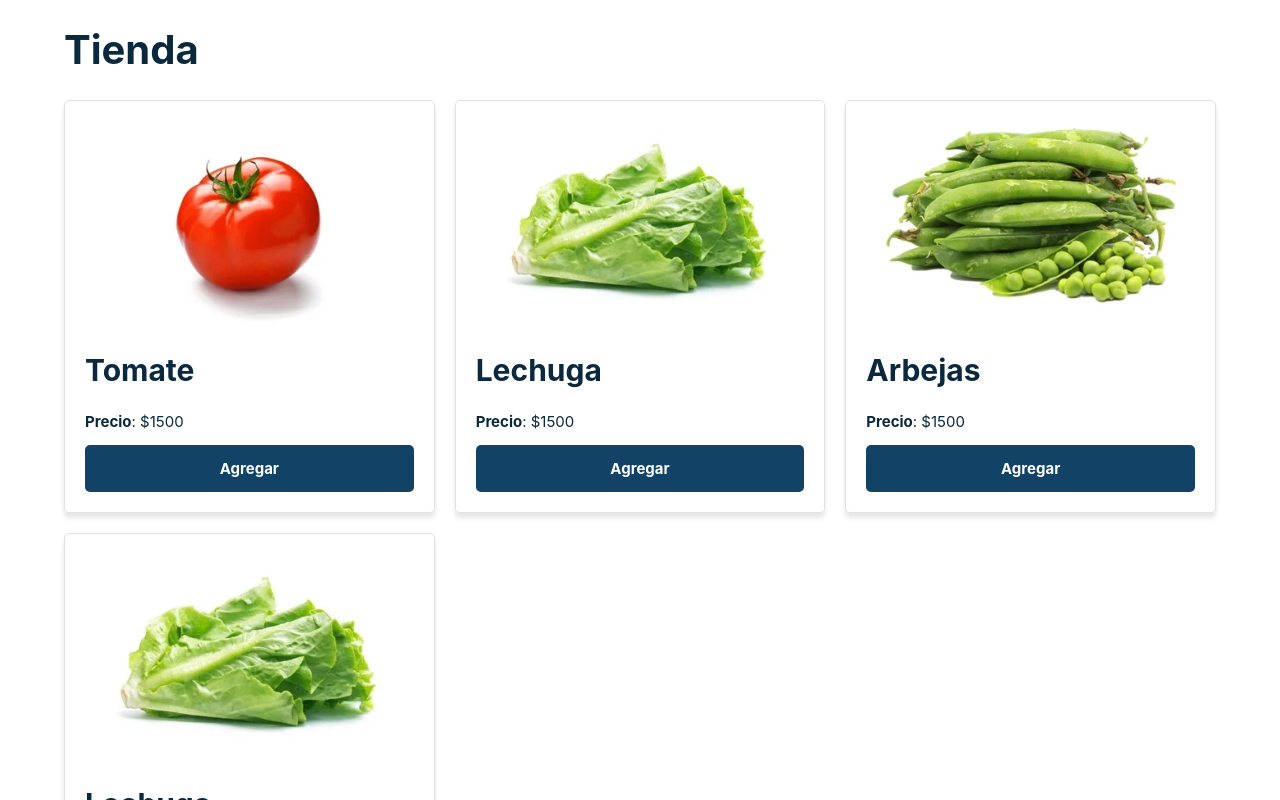
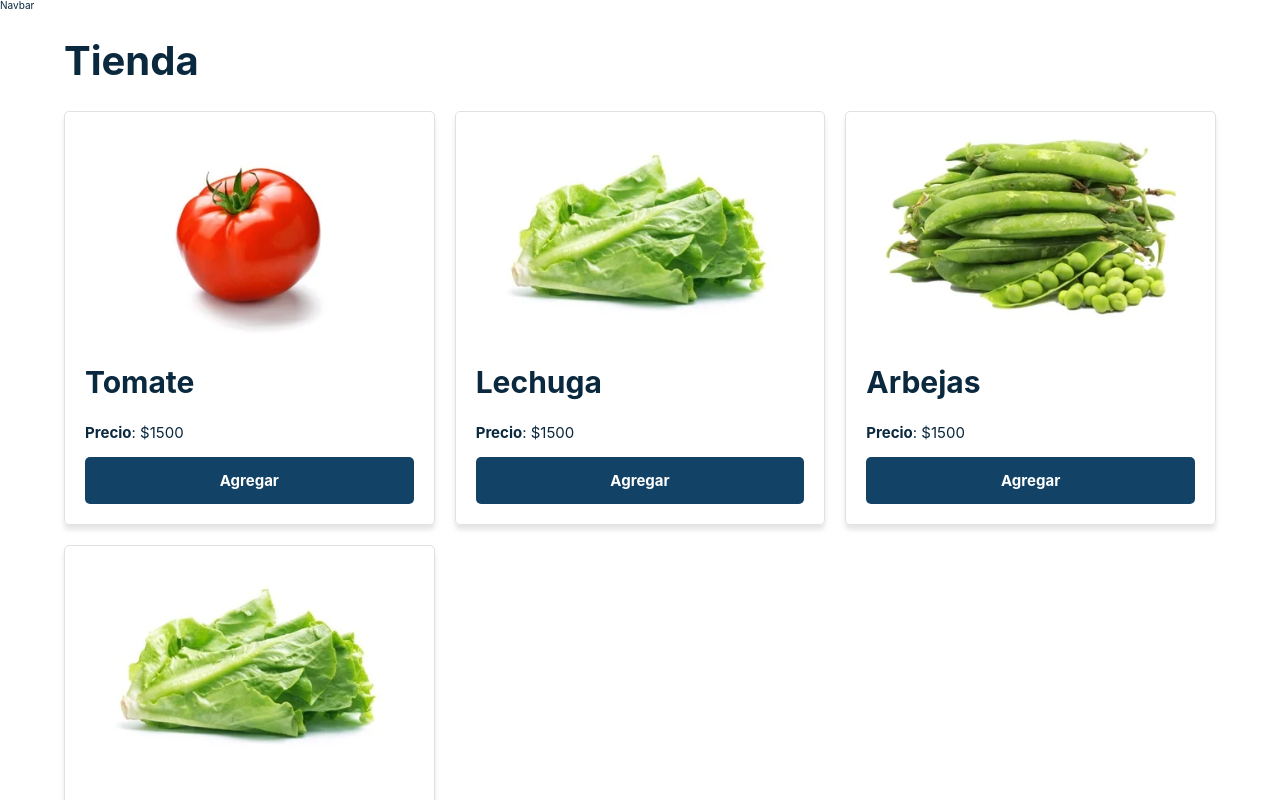
Before and after one commit to ignacioDorigo/carrito-clases-react, a React (Create React App) app: page / in a window 1280 px wide. Shown: the top 800 px of the page. Built offline with nearby package versions, Linux system fonts and the light colour scheme.

Commit message:
feat(navbar): componente navbar,logo,carro

```diff
--- a/src/App.js
+++ b/src/App.js
@@ -4,6 +4,7 @@ import "./normalize.css";
 import Productos from "./components/Productos";
 import Layout from "./components/Layout";
 import Titulo from "./components/Titulo/Titulo";
+import Navbar from "./components/Navbar";
 
 class App extends Component {
   state = {
@@ -50,6 +51,7 @@ class App extends Component {
     };
     return (
       <>
+        <Navbar></Navbar>
         <Layout>
           <Titulo>Tienda</Titulo>
           <Productos
--- /dev/null
+++ b/src/components/Carro/index.js
@@ -0,0 +1 @@
+export { default } from "./Carro.jsx";
--- /dev/null
+++ b/src/components/Logo/index.js
@@ -0,0 +1 @@
+export { default } from "./Logo.jsx";
```
Also changed, not shown: src/components/Carro/Carro.jsx (added, +10 -0 lines), src/components/Logo/Logo.jsx (added, +10 -0 lines), src/components/Carro/Carro.css (added), src/components/Logo/Logo.css (added).
